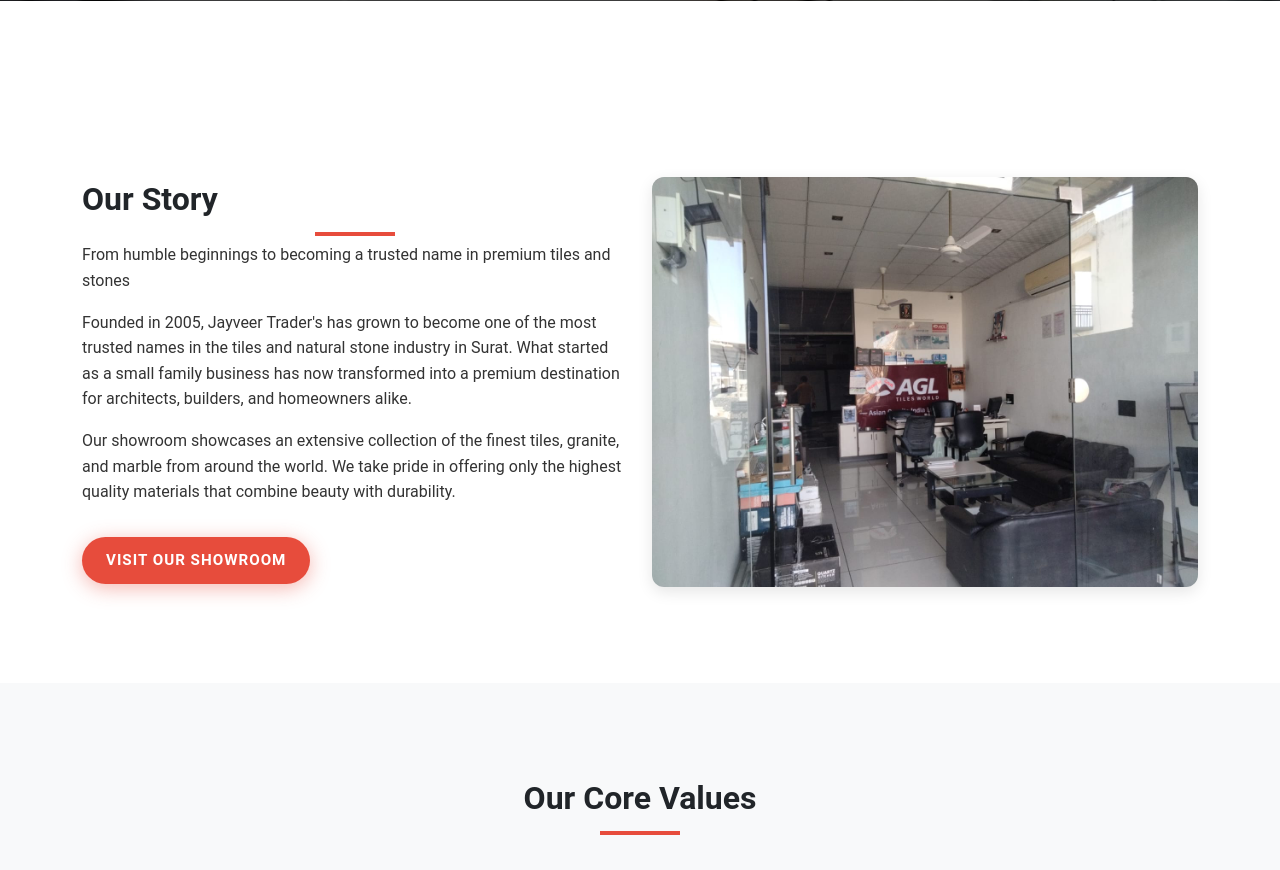
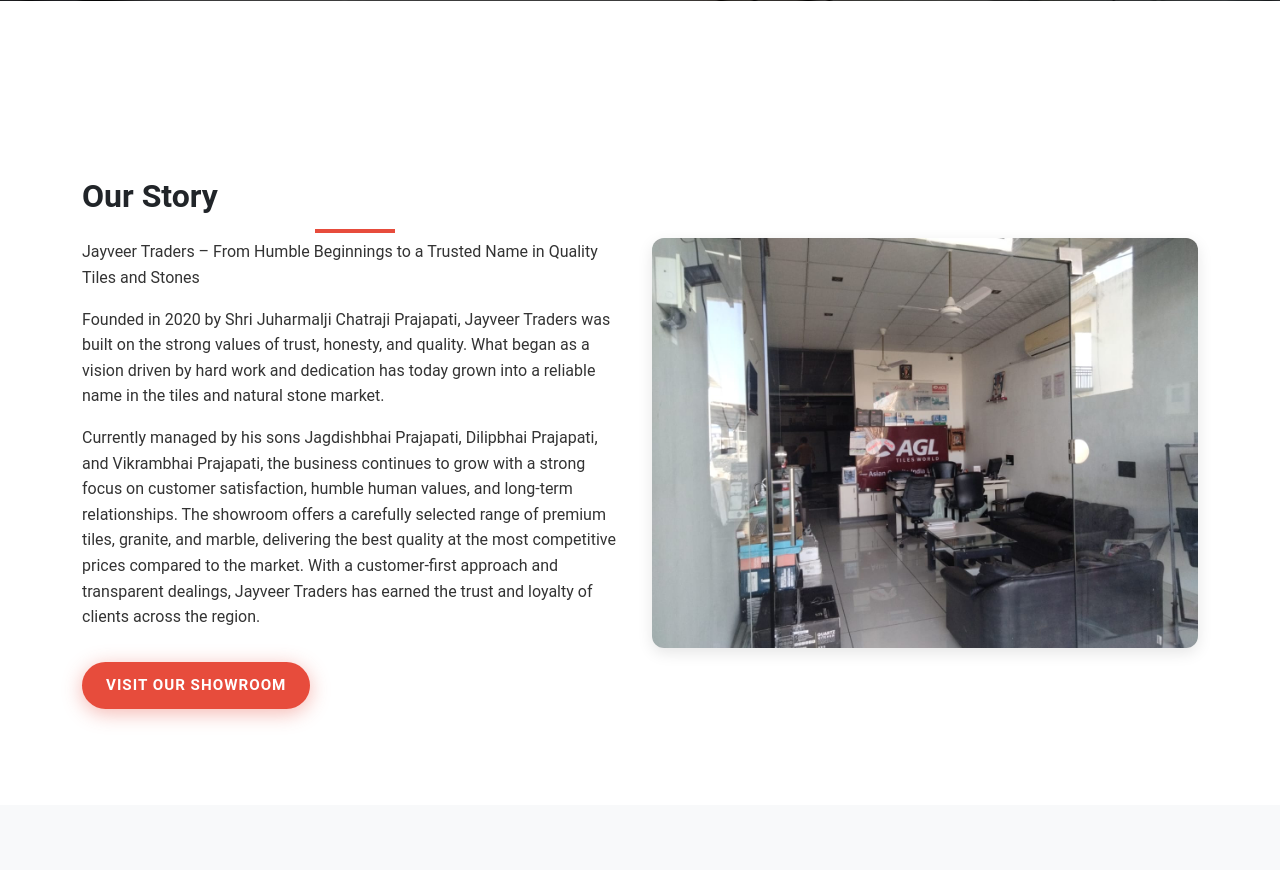
Before and after one commit to vishalprajapatidev-commits/jayveertraders, a Django app: page /about/ in a window 1280 px wide. Shown: the part 579-1449 px from the top of the page. Run offline with Django 3.2, Linux system fonts and the light colour scheme.

Commit message:
Migration to new repository

```diff
--- a/showroom/templates/about.html
+++ b/showroom/templates/about.html
@@ -577,9 +577,9 @@
         <div class="row align-items-center">
             <div class="col-lg-6 mb-5 mb-lg-0">
                 <h2 class="section-title text-start mb-4">Our Story</h2>
-                <p>From humble beginnings to becoming a trusted name in premium tiles and stones</p>
-                <p>Founded in 2005, Jayveer Trader's has grown to become one of the most trusted names in the tiles and natural stone industry in Surat. What started as a small family business has now transformed into a premium destination for architects, builders, and homeowners alike.</p>
-                <p>Our showroom showcases an extensive collection of the finest tiles, granite, and marble from around the world. We take pride in offering only the highest quality materials that combine beauty with durability.</p>
+                <p>Jayveer Traders – From Humble Beginnings to a Trusted Name in Quality Tiles and Stones</p>
+                <p>Founded in 2020 by Shri Juharmalji Chatraji Prajapati, Jayveer Traders was built on the strong values of trust, honesty, and quality. What began as a vision driven by hard work and dedication has today grown into a reliable name in the tiles and natural stone market.</p>
+                <p>Currently managed by his sons Jagdishbhai Prajapati, Dilipbhai Prajapati, and Vikrambhai Prajapati, the business continues to grow with a strong focus on customer satisfaction, humble human values, and long-term relationships. The showroom offers a carefully selected range of premium tiles, granite, and marble, delivering the best quality at the most competitive prices compared to the market. With a customer-first approach and transparent dealings, Jayveer Traders has earned the trust and loyalty of clients across the region.</p>
                 <a href="{% url 'location' %}" class="btn btn-primary mt-3 px-4">Visit Our Showroom</a>
             </div>
             <div class="col-lg-6">
--- a/showroom/templates/base.html
+++ b/showroom/templates/base.html
@@ -243,7 +243,7 @@
         </div>
 
         <div class="footer-bottom">
-            <p class="mb-0">&copy; 2025 Jayveer Trader's. All Rights Reserved.</p>
+            <p class="mb-0">&copy; 2026 Jayveer Trader's. All Rights Reserved.</p>
             <p> Developed by   <b> Vishal Prajapati </b></a></p>
         </div>
     </div>
--- a/showroom/templates/home.html
+++ b/showroom/templates/home.html
@@ -726,7 +726,7 @@
 
                 <div class="header-cta">
                     <a href="tel:+919876543210" class="phone-link d-none d-lg-flex">
-                        <i class="fas fa-phone-alt"></i> +91 9499842495
+                        <i class="fas fa-phone-alt"></i> +91 9974605221
                     </a>
                     <a href="{% url 'contact' %}" class="btn btn-primary ms-lg-3">
                         <i class="fas fa-envelope me-2"></i> Get Quote
```
Also changed, not shown: db.sqlite3.
